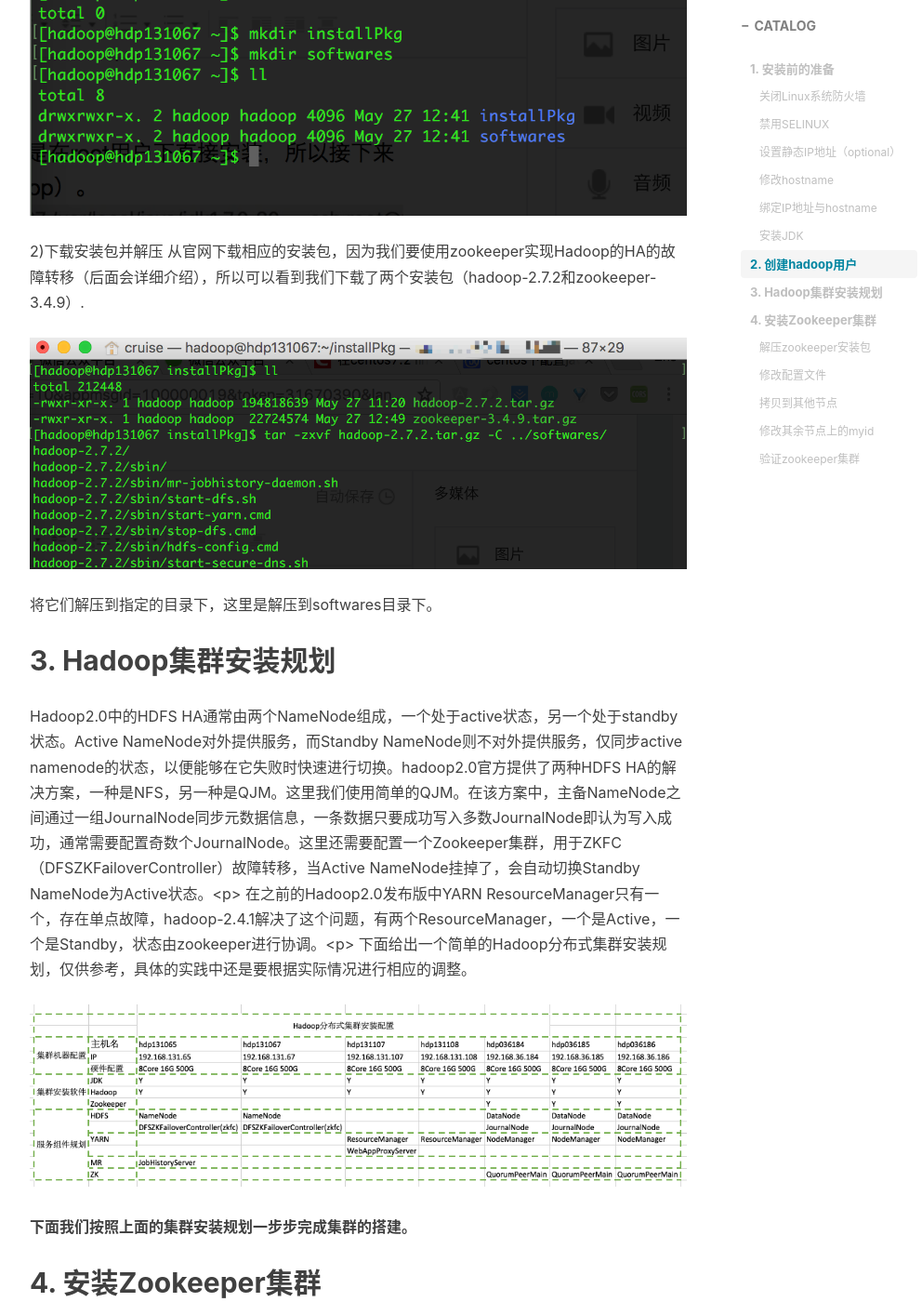
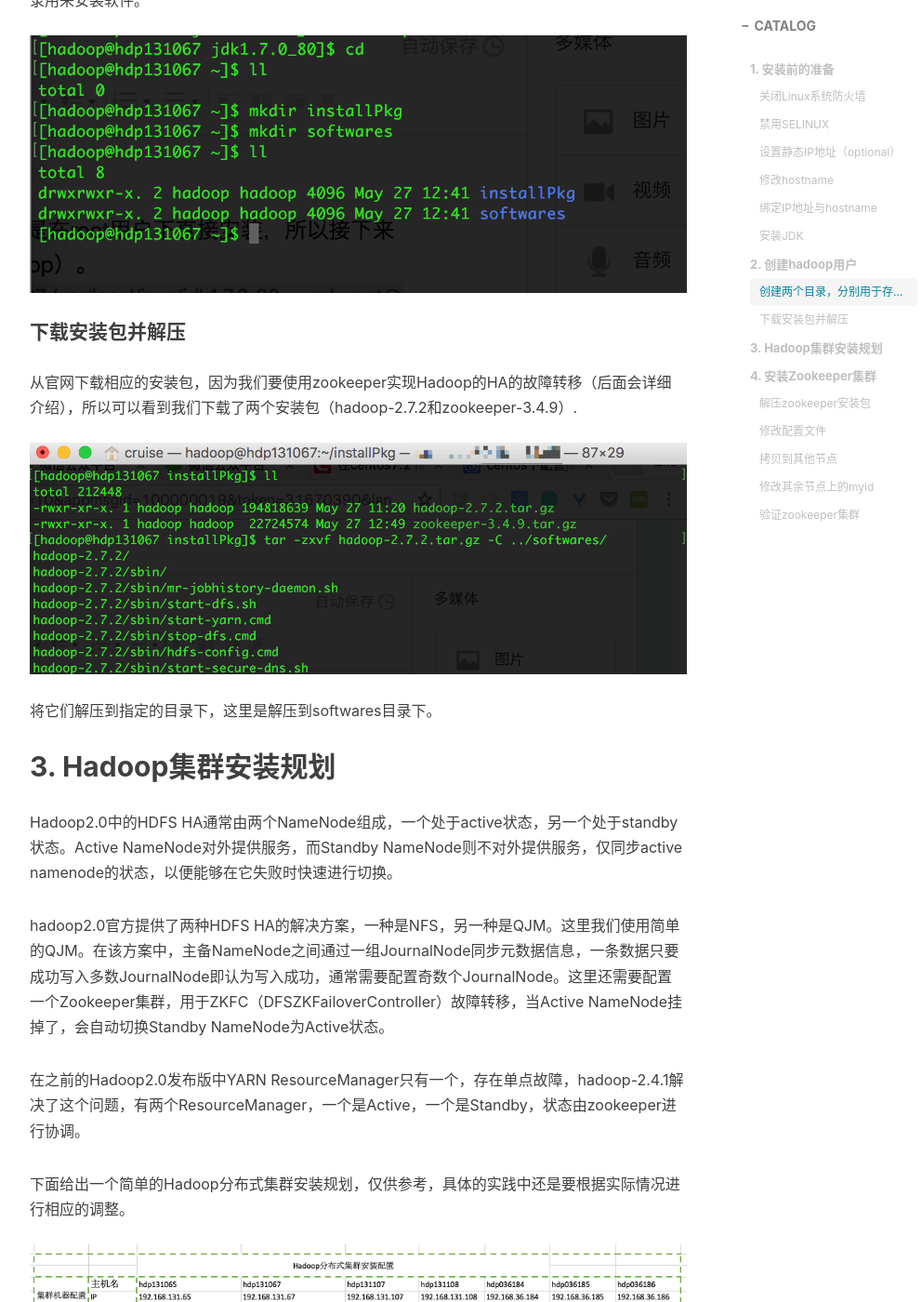
Before and after one commit to hxwhou/hxwhou.github.com, a Jekyll site: the page built from _posts/2017-06-23-hadoop-distributed-cluster-installation-1.markdown, in a window 1280 px wide and 1400 px high, scrolled down 3484 px. Shown: the whole window at 93% size, without its empty margins (233-1225 px from the left). Built offline with Jekyll 4.4.1, drawn with Linux system fonts in a browser that asks for light colours; nearby versions of some CDN libraries; comment, search, counter and statistics services are not loaded; some of the changed text lies outside the part shown.

Commit message:
update 2017-06-23 post

```diff
--- a/_posts/2017-06-23-hadoop-distributed-cluster-installation-1.markdown
+++ b/_posts/2017-06-23-hadoop-distributed-cluster-installation-1.markdown
@@ -67,17 +67,22 @@ tar -zxvf jdk-7u80-linux-x64.tar.gz -C /usr/local/java/
 通常我们在安装Hadoop集群的时候都不是在root用户下直接安装，所以接下来我们要在Linux下创建一个新用户（hadoop）。
 ![img](/img/in-post/20170623/005.png)
 切换到hadoop用户下，注意接下来关于hadoop集群的安装都将在此用户下进行。
-1)创建两个目录，分别用于存放压缩包和软件的安装
+
+#### 创建两个目录，分别用于存放压缩包和软件的安装
 在这里我创建了一个installPkg目录用来存放hadoop，zookeeper等压缩包，创建一个softwares目录用来安装软件。
 ![img](/img/in-post/20170623/006.png)
-2)下载安装包并解压
+#### 下载安装包并解压
 从官网下载相应的安装包，因为我们要使用zookeeper实现Hadoop的HA的故障转移（后面会详细介绍），所以可以看到我们下载了两个安装包（hadoop-2.7.2和zookeeper-3.4.9）.
 ![img](/img/in-post/20170623/007.png)
 将它们解压到指定的目录下，这里是解压到softwares目录下。
 
 ## 3. Hadoop集群安装规划
-Hadoop2.0中的HDFS HA通常由两个NameNode组成，一个处于active状态，另一个处于standby状态。Active NameNode对外提供服务，而Standby NameNode则不对外提供服务，仅同步active namenode的状态，以便能够在它失败时快速进行切换。hadoop2.0官方提供了两种HDFS HA的解决方案，一种是NFS，另一种是QJM。这里我们使用简单的QJM。在该方案中，主备NameNode之间通过一组JournalNode同步元数据信息，一条数据只要成功写入多数JournalNode即认为写入成功，通常需要配置奇数个JournalNode。这里还需要配置一个Zookeeper集群，用于ZKFC（DFSZKFailoverController）故障转移，当Active NameNode挂掉了，会自动切换Standby NameNode为Active状态。<p>
-在之前的Hadoop2.0发布版中YARN ResourceManager只有一个，存在单点故障，hadoop-2.4.1解决了这个问题，有两个ResourceManager，一个是Active，一个是Standby，状态由zookeeper进行协调。<p>
+Hadoop2.0中的HDFS HA通常由两个NameNode组成，一个处于active状态，另一个处于standby状态。Active NameNode对外提供服务，而Standby NameNode则不对外提供服务，仅同步active namenode的状态，以便能够在它失败时快速进行切换。
+
+hadoop2.0官方提供了两种HDFS HA的解决方案，一种是NFS，另一种是QJM。这里我们使用简单的QJM。在该方案中，主备NameNode之间通过一组JournalNode同步元数据信息，一条数据只要成功写入多数JournalNode即认为写入成功，通常需要配置奇数个JournalNode。这里还需要配置一个Zookeeper集群，用于ZKFC（DFSZKFailoverController）故障转移，当Active NameNode挂掉了，会自动切换Standby NameNode为Active状态。
+
+在之前的Hadoop2.0发布版中YARN ResourceManager只有一个，存在单点故障，hadoop-2.4.1解决了这个问题，有两个ResourceManager，一个是Active，一个是Standby，状态由zookeeper进行协调。
+
 下面给出一个简单的Hadoop分布式集群安装规划，仅供参考，具体的实践中还是要根据实际情况进行相应的调整。
 ![img](/img/in-post/20170623/008.png)
 
```
